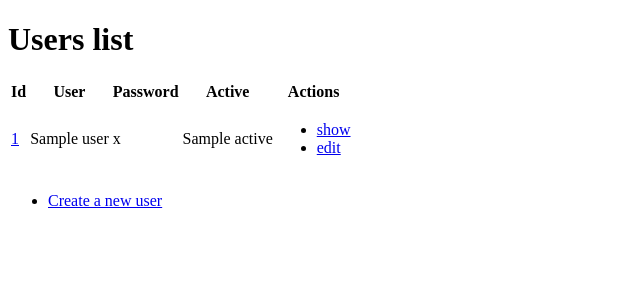
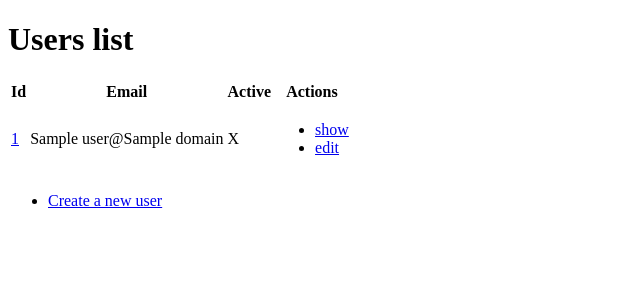
Before and after one commit to omgslinux/vmail, a Symfony app: template app/Resources/views/user/index.html.twig in a window 1280 px wide. Shown: the top 300 px of the page, without its empty margins (0-640 px from the left). Run offline with Twig, Linux system fonts and the light colour scheme; the template is opened without the code that fills it: most values are stand-ins (such as "Sample title", 1, 10 or a date in 2020); some libraries are stand-ins or nearby versions.

Commit message:
some user changes

```diff
--- a/app/Resources/views/user/index.html.twig
+++ b/app/Resources/views/user/index.html.twig
@@ -7,8 +7,7 @@
         <thead>
             <tr>
                 <th>Id</th>
-                <th>User</th>
-                <th>Password</th>
+                <th>Email</th>
                 <th>Active</th>
                 <th>Actions</th>
             </tr>
@@ -17,9 +16,8 @@
         {% for user in users %}
             <tr>
                 <td><a href="{{ path('user_show', { 'id': user.id }) }}">{{ user.id }}</a></td>
-                <td>{{ user.user }}</td>
-                <td>{{ user.password }}</td>
-                <td>{{ user.active }}</td>
+                <td>{{ user.user }}@{{ user.domain }}</td>
+                <td>{{ user.isactive ? 'X' : 'No' }}</td>
                 <td>
                     <ul>
                         <li>
--- a/src/AppBundle/Entity/User.php
+++ b/src/AppBundle/Entity/User.php
@@ -167,7 +167,7 @@ class User
      *
      * @return string
      */
-    public function getActive()
+    public function isActive()
     {
         return $this->active;
     }
```
